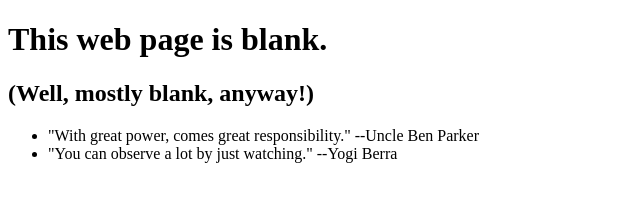
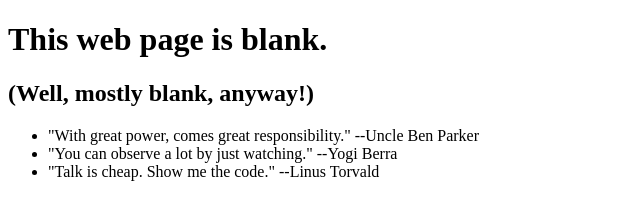
Before and after one commit to psio3123/0main_openSAP_repo, a plain HTML site: page index.html in a window 1280 px wide. Shown: the whole page, without its empty margins (0-640 px from the left). Drawn offline with Linux system fonts and the light colour scheme.

Commit message:
Added quote of Linus Torvalds

```diff
--- a/index.html
+++ b/index.html
@@ -11,6 +11,7 @@
 		<ul>
 			<li>"With great power, comes great responsibility." --Uncle Ben Parker</li>
 			<li>"You can observe a lot by just watching." --Yogi Berra</li>
+			<li>"Talk is cheap. Show me the code." --Linus Torvald</li>
 		</ul>
 	</body>
 </html>
```
